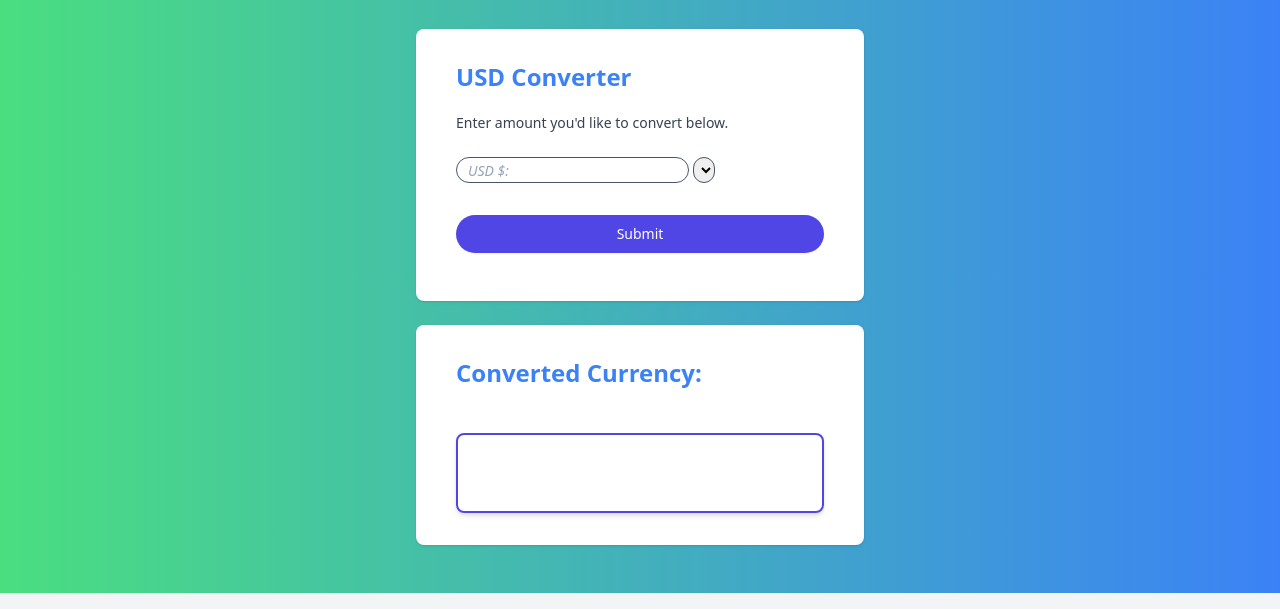
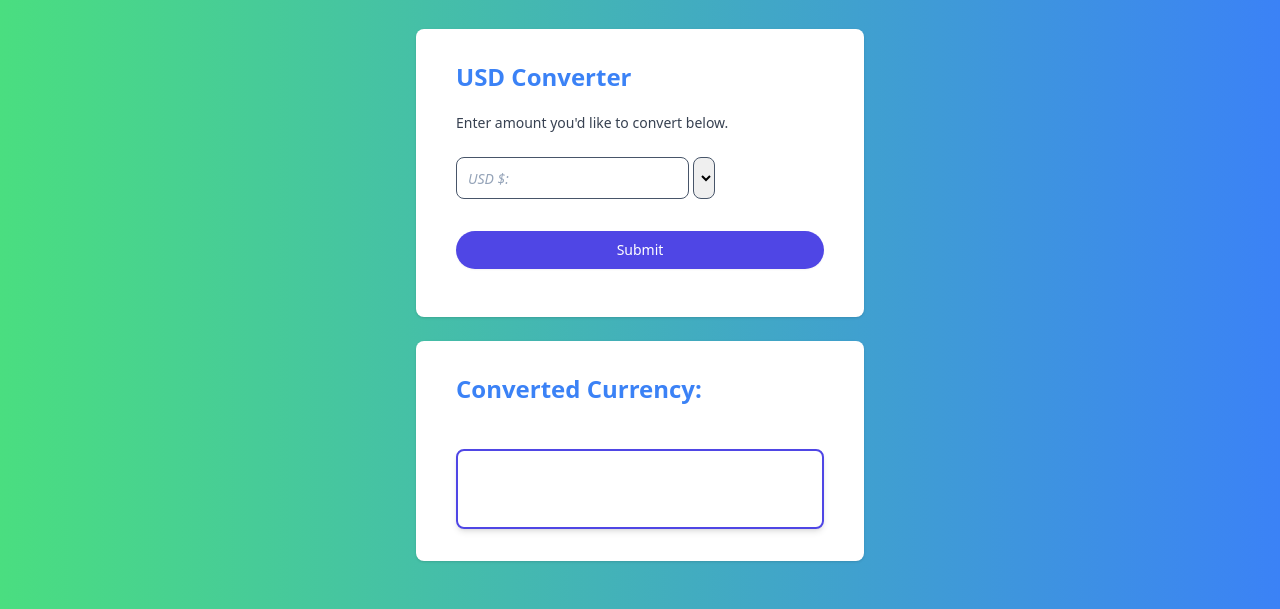
Before and after one commit to kevawnw/currencyC, a website: page index.html in a window 1280 px wide. Shown: the part 231-840 px from the top of the page. Drawn offline with Linux system fonts and the light colour scheme; no server answers.

Commit message:
updated size of input field/drop down menu

```diff
--- a/index.html
+++ b/index.html
@@ -3,7 +3,8 @@
     <meta charset="UTF-8">
     <meta http-equiv="X-UA-Compatible" content="IE=edge">
     <meta name="viewport" content="width=device-width, initial-scale=1.0">
-    <title>Currancy Converter 3000</title>
+      <title>iExchange</title>
+      <link rel="icon" type="image/x-icon" href="images/currency_exchange_black_48dp.svg">
     <script defer src="src/index.js"></script>
     <link rel="stylesheet" href="./tailwind/output.css">
   </head>
@@ -26,10 +27,10 @@
 
                 <br>
 
-                <input class="border rounded-3xl border-slate-600 placeholder:italic placeholder:text-slate-400 placeholder:text-sm" type id="usd-placeholder" name="USD " placeholder="   USD $:">
+                <input class="border py-2 px-3 rounded-lg border-slate-600 placeholder:italic placeholder:text-slate-400 placeholder:text-sm" type id="usd-placeholder" name="USD " placeholder="   USD $:">
 
                 <form>
-                  <select class="border rounded-3xl border-slate-600" id="currency-types" name="currency-types">
+                  <select class="border py-2 px-3 rounded-lg border-slate-600" id="currency-types" name="currency-types">
                   </select>
 
                     <input class="mt-8 w-full flex justify-center py-2 px-4 border border-transparent rounded-3xl shadow-sm text-sm font-medium text-white bg-indigo-600 hover:bg-indigo-700 focus:outline-none focus:ring-2 focus:ring-offset-2 focus:ring-indigo-500" type="submit" id="submit" value="Submit">
```
